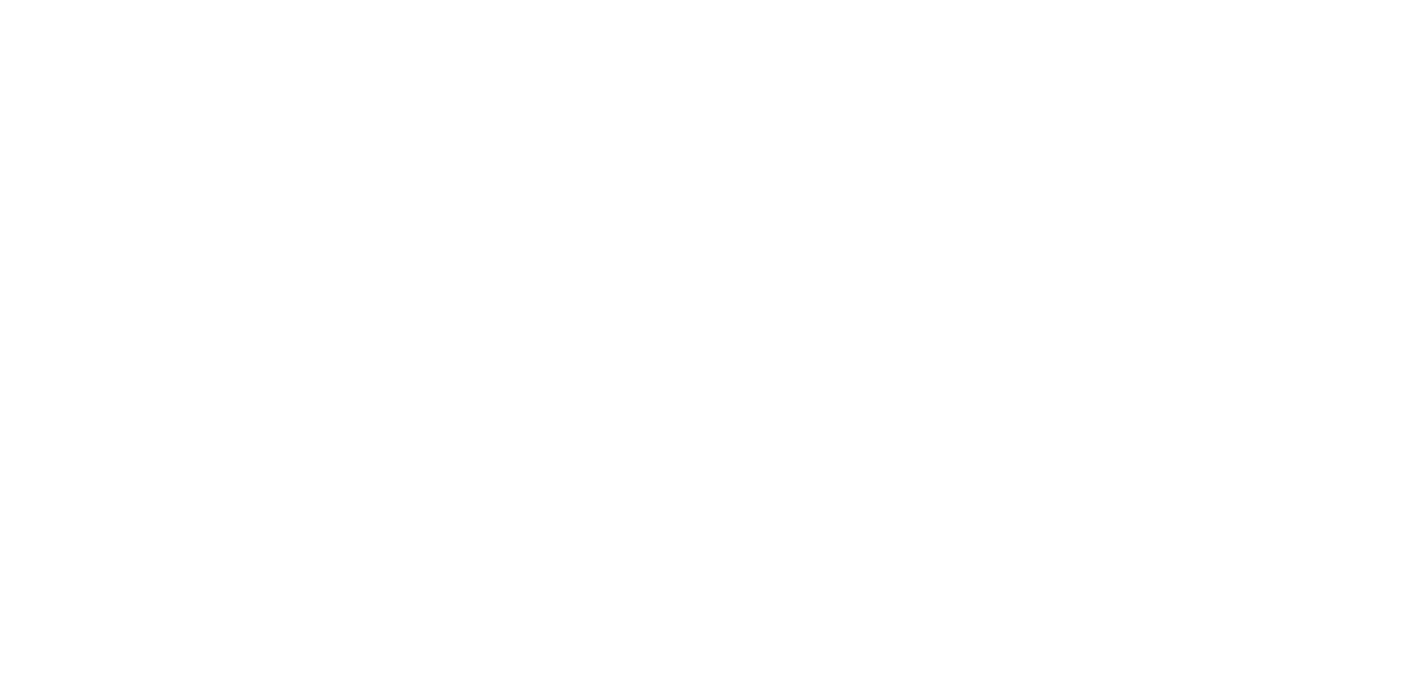
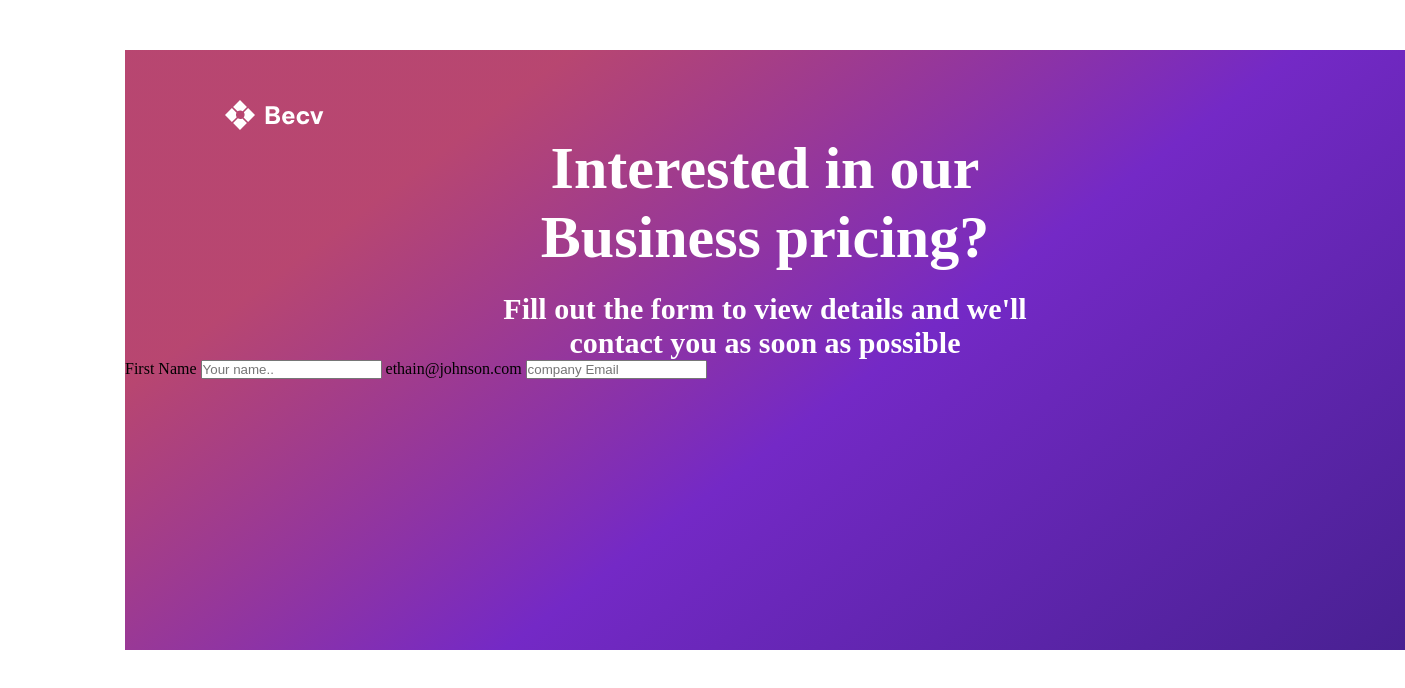
Before and after one commit to coderarafatbd/responsive-contact, a plain HTML site: page index.html in a window 1280 px wide. Shown: the whole page, 1405 px wide, since content can reach past the window. Drawn offline with Linux system fonts and the light colour scheme.

Commit message:
create header section

```diff
--- a/css/style.css
+++ b/css/style.css
@@ -2,3 +2,28 @@
     margin: 0;
     padding: 0;
 }
+
+header{
+    background-image: url(../Resource/bg-image.svg);
+    width: 1280px;
+    height: 600px;
+    justify-content: center;
+    margin-top: 50px;
+    margin-left: 125px;
+}
+
+.logo{
+    padding-top: 50px;
+    padding-left: 100px;
+}
+
+.title{
+    color: #FFF;
+    text-align: center;
+    font-size: 30px;
+    font-weight: 900;
+
+}
+.description{
+    padding-top: 20px;
+}
--- a/index.html
+++ b/index.html
@@ -7,6 +7,28 @@
     <link rel="stylesheet" href="css/style.css">
 </head>
 <body>
+    <header>
+        <div class="logo">
+            <img src="resource/contact-form-icon.svg" alt="">
 
+        </div>
+        <div class="title">
+            <h1>Interested in our <br> Business pricing?</h1>
+            <p class="description">Fill out the form to view details and we'll <br> contact you as soon as possible</p>
+        </div>
+
+        <div class="container">
+            <form action="">
+                <label for="fname">First Name</label>
+                <input type="text" id="fname" name="firstname" placeholder="Your name..">
+
+
+                <label for="company Email">ethain@johnson.com</label>
+                <input type="Email" id="Email" placeholder="company Email">
+
+                <label for="company size"></label>
+            </form>
+        </div>
+    </header>
 </body>
 </html>
```
